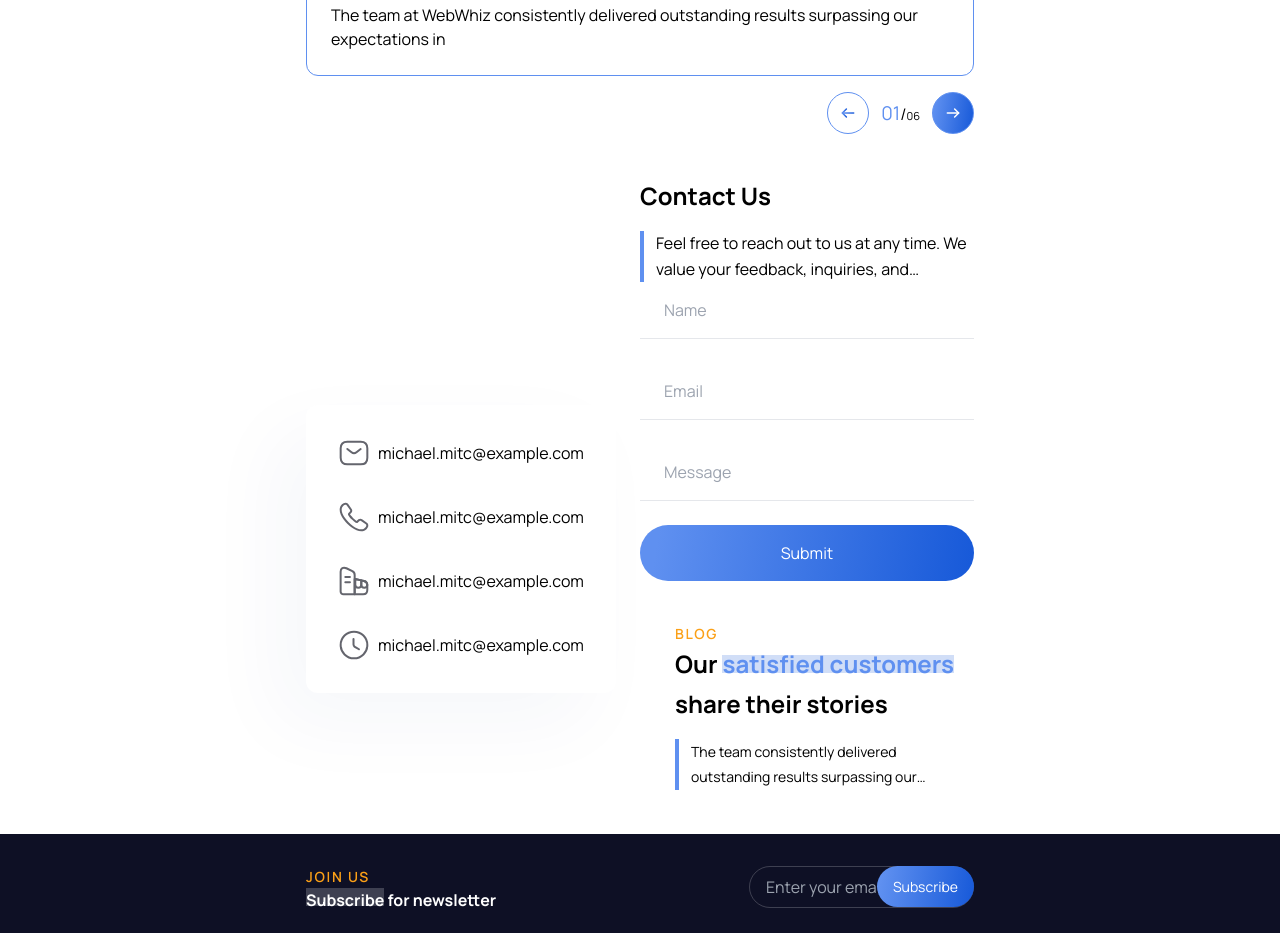
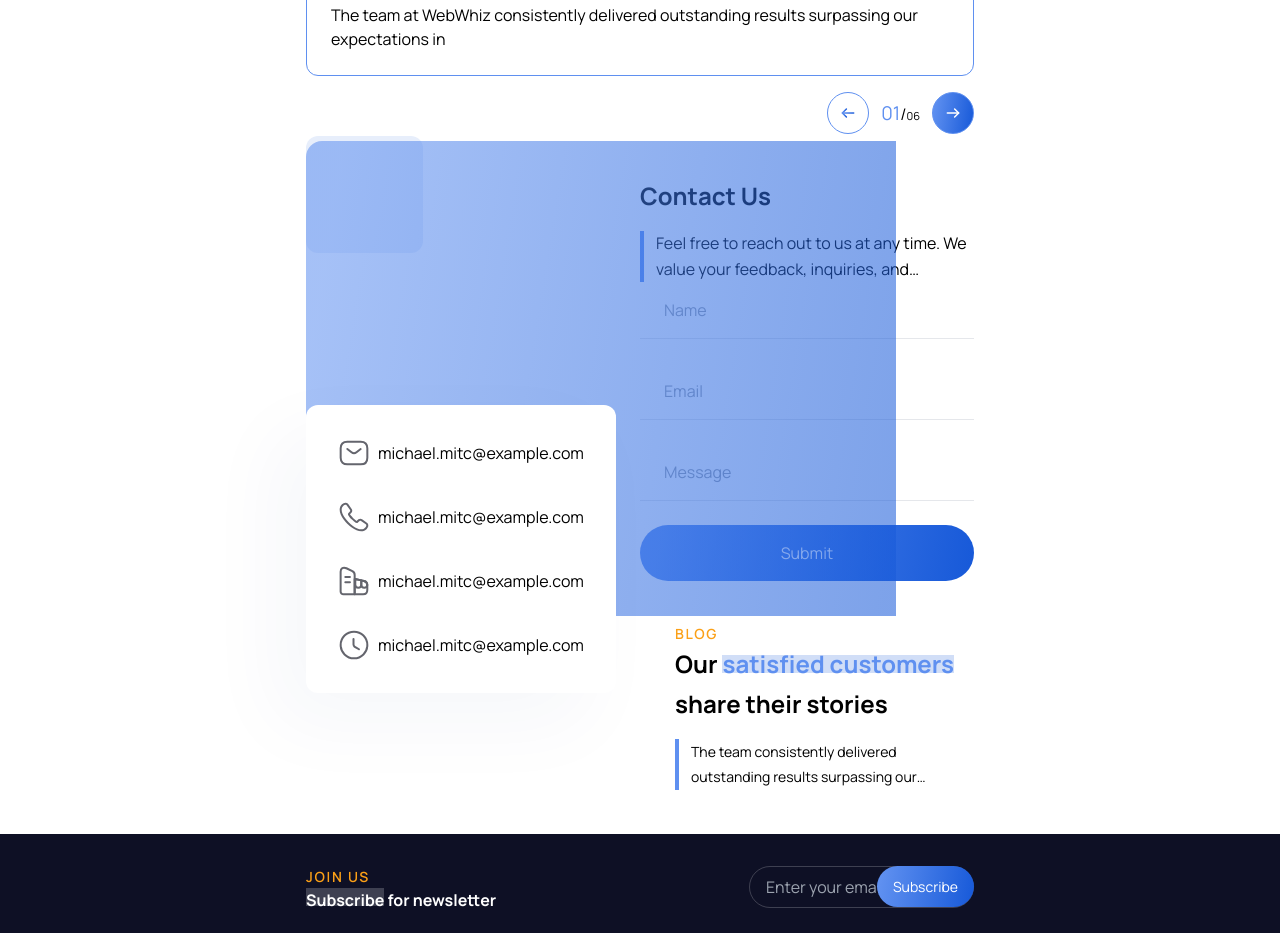
Before and after one commit to riajulpro/webwiz-rp, a Next.js app: page / in a window 1280 px wide. Shown: the part 4180-5113 px from the top of the page. Built offline with nearby package versions, Linux system fonts and the light colour scheme.

Commit message:
Fixing contact section

```diff
--- a/src/app/globals.css
+++ b/src/app/globals.css
@@ -111,6 +111,14 @@
   background: #5f90f0;
 }
 
+.contact-overlay {
+  background: linear-gradient(
+    99deg,
+    rgba(95, 144, 240, 0.56) 5.67%,
+    rgba(24, 90, 217, 0.56) 98.08%
+  );
+}
+
 @layer utilities {
   .lg-max-width {
     max-width: 1440px;
--- a/src/components/ui/home-sections/ContactUs.tsx
+++ b/src/components/ui/home-sections/ContactUs.tsx
@@ -43,7 +43,7 @@ const ContactUs = () => {
               </div>
             </section>
             <section className="flex-1 relative flex-col tablet:flex-row flex desktop:justify-end items-center">
-              <div className="bg-white absolute -bottom-28 desktop:absolute desktop:w-[471px] desktop:-left-[110px] desktop:top-[94px] rounded-[12px] p-[32px] contact-overlay-shadow flex flex-col justify-between gap-[32px] z-40">
+              <div className="bg-white absolute -bottom-28 desktop:h-[288px] desktop:w-[471px] desktop:-left-[110px] desktop:top-[94px] rounded-[12px] p-[32px] contact-overlay-shadow flex flex-col justify-between gap-[32px] z-40">
                 <div className="flex items-center gap-2">
                   <Mail /> <span>michael.mitc@example.com</span>
                 </div>
@@ -64,6 +64,8 @@ const ContactUs = () => {
                 height={475}
                 className="rounded-l-[16px] tablet:hidden desktop:block"
               />
+              <div className="absolute bg-[#185ad91a] h-[117px] w-[117px] rounded-[12px] -top-10 left-0 -z-10" />
+              <div className="contact-overlay absolute w-[590px] h-[475px] rounded-l-[16px] z-10" />
             </section>
           </article>
         </div>
```
